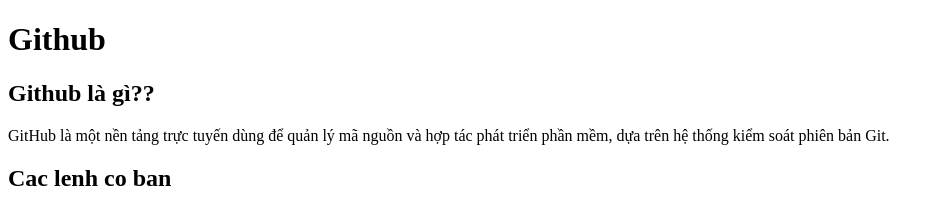
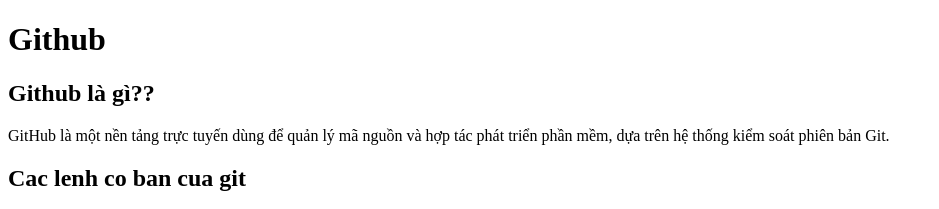
Before and after one commit to trannhutthien/textThietKeWeb, a plain HTML site: page index.html in a window 1280 px wide. Shown: the top 209 px of the page, without its empty margins (0-939 px from the left). Drawn offline with Linux system fonts and the light colour scheme.

Commit message:
Update index.html
sua h2

```diff
--- a/index.html
+++ b/index.html
@@ -10,7 +10,7 @@
         <h1>Github</h1>
            <h2>Github là gì??</h2>
         <p> GitHub là một nền tảng trực tuyến dùng để quản lý mã nguồn và hợp tác phát triển phần mềm, dựa trên hệ thống kiểm soát phiên bản Git.</p>
-        <h2>Cac lenh co ban </h2>
+        <h2>Cac lenh co ban cua git </h2>
         <ul>
             <li>git init</li>
             <li>git clone</li>
```
